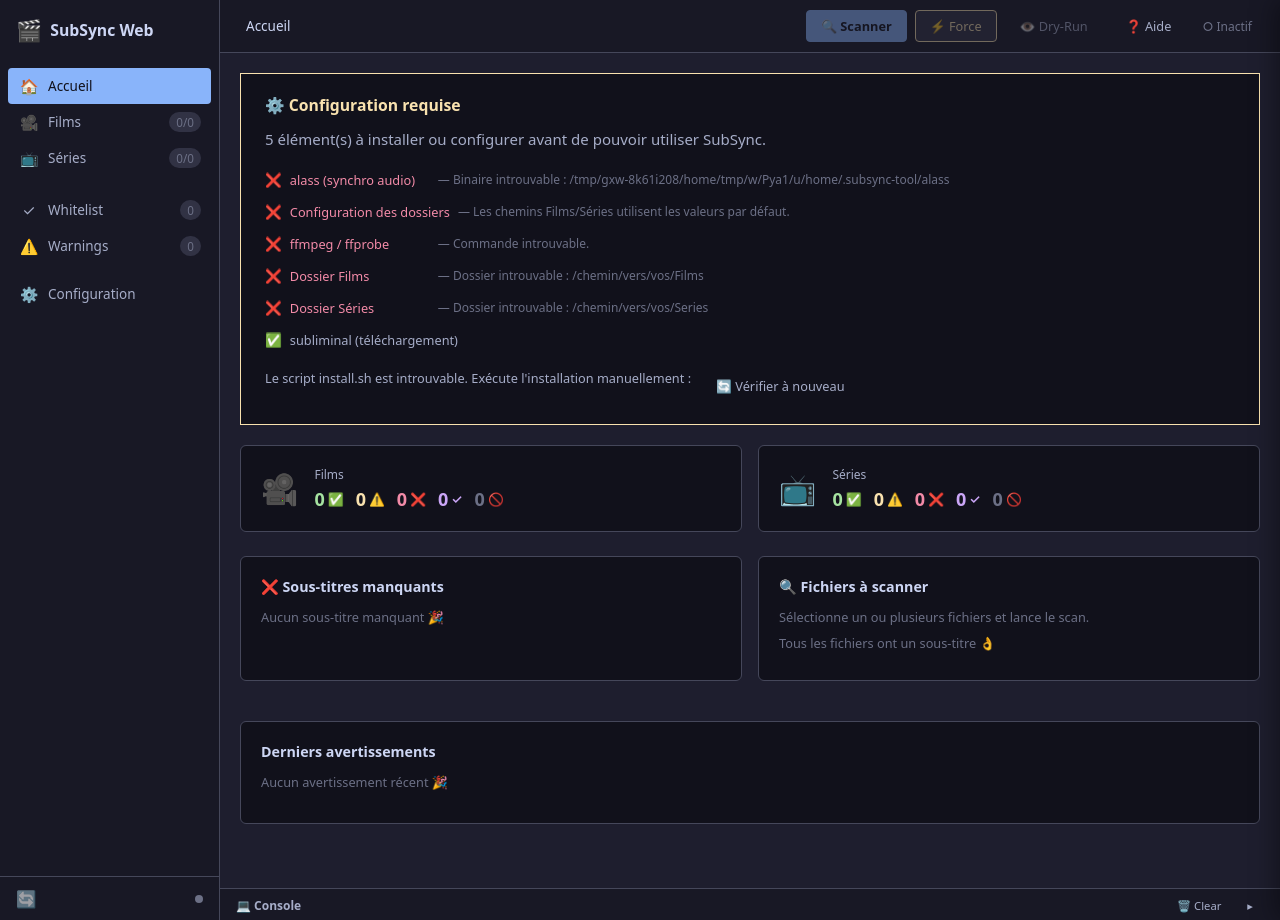
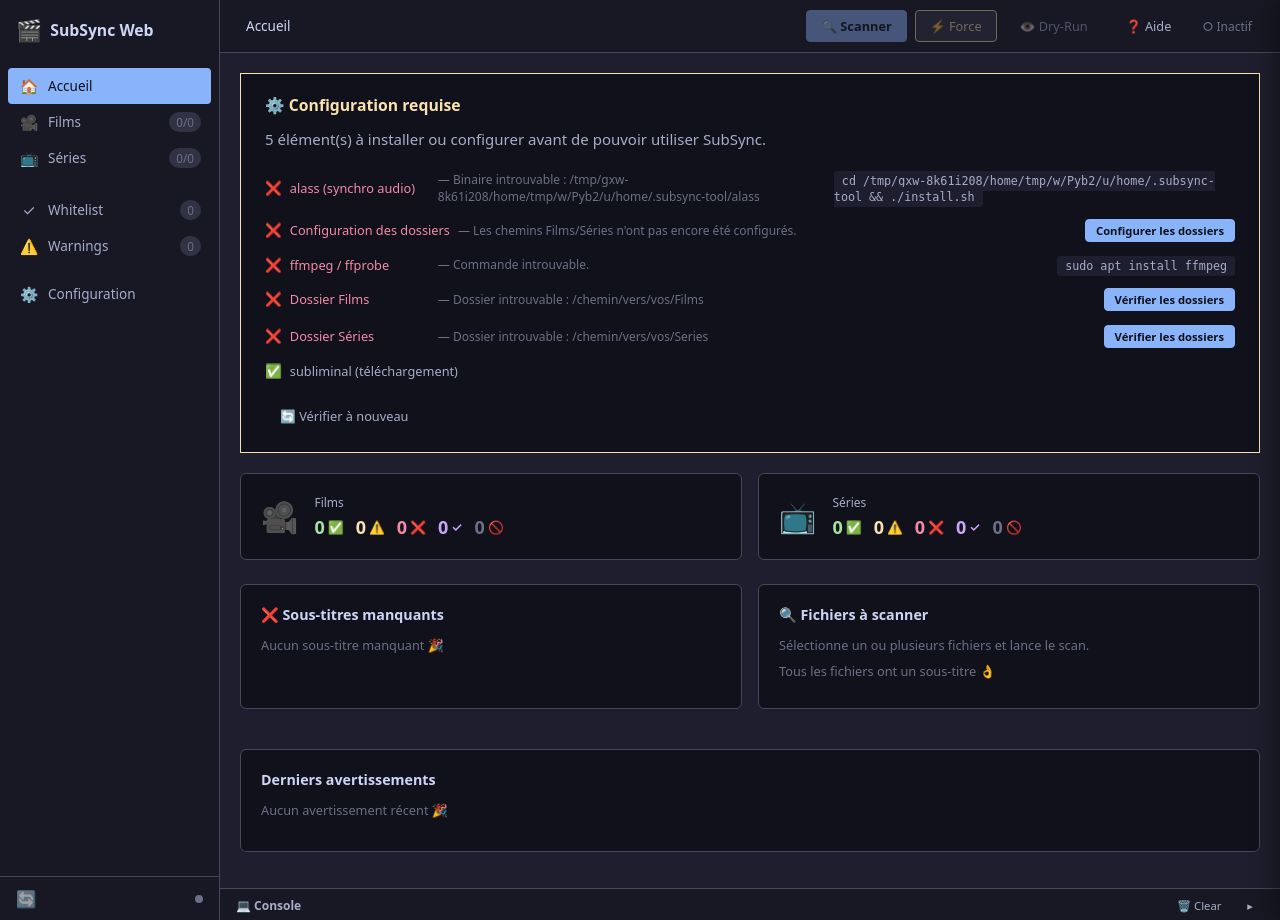
Before and after one commit to brsjrn/subsync, a Flask app: page / in a window 1280 px wide. Run offline with Flask 3, Linux system fonts and the light colour scheme; data that the repository does not hold is empty.

Commit message:
refactor: replace setup install button with targeted actions
- Remove /api/setup/install endpoint (useless: server already running = deps ok)
- Setup banner now shows specific fix per issue:
  - missing tools (alass, ffmpeg, subliminal) → terminal command to copy-paste
  - bad config/missing folders → button linking to config page
- Clean up JobManager script parameter (no longer needed)

```diff
--- a/web/server.py
+++ b/web/server.py
@@ -152,11 +152,10 @@ class JobManager:
                 return None
             return dict(self._job)
 
-    def start(self, path: str | list[str], mode: str, script: str = None) -> str:
+    def start(self, path: str | list[str], mode: str) -> str:
         """
-        Lance une commande.
+        Lance une commande subsync.
         Accepte un chemin unique (str) ou une liste de chemins (list[str]).
-        Par défaut, lance subsync.sh. Si 'script' est fourni, exécute ce script à la place.
         Retourne le job_id.
         Lève RuntimeError si un job est déjà en cours.
         """
@@ -169,32 +168,25 @@ class JobManager:
                 raise RuntimeError('Un job est déjà en cours')
 
             job_id = str(uuid.uuid4())[:8]
+            script = os.path.join(SUBSYNC_HOME, 'subsync.sh')
 
-            # Déterminer le script à exécuter
-            if script:
-                cmd = [script]
-                # Passer les chemins en arguments
-                if isinstance(path, str):
-                    cmd.append(path)
-                else:
-                    cmd.extend(path)
+            # Normaliser en liste
+            if isinstance(path, str):
+                paths = [path]
             else:
-                script = os.path.join(SUBSYNC_HOME, 'subsync.sh')
-                if isinstance(path, str):
-                    paths = [path]
-                else:
-                    paths = list(path)
-                cmd = [script]
-                if mode == 'force':
-                    cmd.append('--force')
-                elif mode == 'dry-run':
-                    cmd.append('--dry-run')
-                cmd.extend(paths)
+                paths = list(path)
+
+            cmd = [script]
+            if mode == 'force':
+                cmd.append('--force')
+            elif mode == 'dry-run':
+                cmd.append('--dry-run')
+            cmd.extend(paths)
 
             self._job = {
                 'job_id': job_id,
                 'command': ' '.join(cmd),
-                'path': path if isinstance(path, str) else f'{len(path)} fichiers',
+                'path': paths[0] if len(paths) == 1 else f'{len(paths)} fichiers',
                 'mode': mode,
                 'started_at': time.strftime('%H:%M:%S'),
                 'status': 'running',
@@ -615,7 +607,9 @@ def api_setup_check():
         'ok': os.path.isfile(alass_path) and os.access(alass_path, os.X_OK),
         'label': 'alass (synchro audio)',
         'detail': '',
-        'fix': f'Téléchargé automatiquement par l\'installation.'
+        'action': 'terminal',
+        'fix': f'cd {SUBSYNC_HOME} && ./install.sh',
+        'fix_label': 'Commande à exécuter dans le terminal',
     }
     if not checks['alass']['ok']:
         checks['alass']['detail'] = f'Binaire introuvable : {alass_path}'
@@ -623,36 +617,32 @@ def api_setup_check():
     # --- ffmpeg ---
     try:
         result = subprocess.run(['ffprobe', '-version'], capture_output=True, timeout=5)
-        checks['ffmpeg'] = {
-            'ok': result.returncode == 0,
-            'label': 'ffmpeg / ffprobe',
-            'detail': '',
-            'fix': 'sudo apt install ffmpeg'
-        }
+        ok = result.returncode == 0
     except (FileNotFoundError, subprocess.TimeoutExpired):
-        checks['ffmpeg'] = {
-            'ok': False,
-            'label': 'ffmpeg / ffprobe',
-            'detail': 'Commande introuvable.',
-            'fix': 'sudo apt install ffmpeg'
-        }
+        ok = False
+    checks['ffmpeg'] = {
+        'ok': ok,
+        'label': 'ffmpeg / ffprobe',
+        'detail': '' if ok else 'Commande introuvable.',
+        'action': 'terminal',
+        'fix': 'sudo apt install ffmpeg',
+        'fix_label': 'Commande à exécuter dans le terminal',
+    }
 
     # --- subliminal ---
     try:
         import subliminal
-        checks['subliminal'] = {
-            'ok': True,
-            'label': 'subliminal (téléchargement)',
-            'detail': '',
-            'fix': 'pip install subliminal'
-        }
+        ok_subliminal = True
     except ImportError:
-        checks['subliminal'] = {
-            'ok': False,
-            'label': 'subliminal (téléchargement)',
-            'detail': 'Module Python introuvable.',
-            'fix': 'pip install subliminal'
-        }
+        ok_subliminal = False
+    checks['subliminal'] = {
+        'ok': ok_subliminal,
+        'label': 'subliminal (téléchargement)',
+        'detail': '' if ok_subliminal else 'Module Python introuvable.',
+        'action': 'terminal',
+        'fix': 'pip install subliminal',
+        'fix_label': 'Commande à exécuter dans le terminal',
+    }
 
     # --- config ---
     films_path = config.get('films_path', '')
@@ -665,8 +655,10 @@ def api_setup_check():
     checks['config'] = {
         'ok': config_ok,
         'label': 'Configuration des dossiers',
-        'detail': '' if config_ok else 'Les chemins Films/Séries utilisent les valeurs par défaut.',
-        'fix': 'Configurer dans la page ⚙️ Configuration'
+        'detail': '' if config_ok else 'Les chemins Films/Séries n\'ont pas encore été configurés.',
+        'action': 'page',
+        'fix': 'config',
+        'fix_label': 'Configurer les dossiers',
     }
 
     # --- media folders ---
@@ -678,7 +670,9 @@ def api_setup_check():
             'ok': ok,
             'label': label,
             'detail': '' if ok else f'Dossier introuvable : {path}',
-            'fix': f'Vérifier le chemin dans ⚙️ Configuration'
+            'action': 'page',
+            'fix': 'config',
+            'fix_label': 'Vérifier les dossiers',
         }
 
     all_ok = all(c['ok'] for c in checks.values())
@@ -686,27 +680,7 @@ def api_setup_check():
     return jsonify({
         'ready': all_ok,
         'checks': checks,
-        'install_available': os.path.isfile(os.path.join(SUBSYNC_HOME, 'install.sh')),
     })
-
-
-@app.route('/api/setup/install', methods=['POST'])
-def api_setup_install():
-    """Lance le script d'installation (via le système de jobs)."""
-    install_script = os.path.join(SUBSYNC_HOME, 'install.sh')
-    if not os.path.isfile(install_script):
-        return jsonify({'error': 'Script install.sh introuvable'}), 400
-
-    try:
-        # Passer le script comme script personnalisé, et le HOME comme path
-        job_id = job_manager.start(SUBSYNC_HOME, 'install', script=install_script)
-        job = job_manager.get_active_job()
-        scanner.clear_cache()
-        return jsonify(job), 200
-    except RuntimeError as e:
-        return jsonify({'error': str(e)}), 409
-    except Exception as e:
-        return jsonify({'error': str(e)}), 500
 
 
 # ---------------------------------------------------------------------------
--- a/web/static/app.js
+++ b/web/static/app.js
@@ -1328,61 +1328,33 @@ function renderSetupBanner() {
   }
 
   const checks = status.checks;
-  const failCount = Object.values(checks).filter(c => !c.ok).length;
+  const failed = Object.entries(checks).filter(([, c]) => !c.ok);
 
   banner.innerHTML = `
     <h3>⚙️ Configuration requise</h3>
-    <p>${failCount} élément(s) à installer ou configurer avant de pouvoir utiliser SubSync.</p>
+    <p>${failed.length} élément(s) à installer ou configurer avant de pouvoir utiliser SubSync.</p>
     <div class="setup-checks">
-      ${Object.entries(checks).map(([key, c]) => `
+      ${Object.entries(checks).map(([, c]) => `
         <div class="setup-check ${c.ok ? 'ok' : 'fail'}">
           <span class="check-icon">${c.ok ? '✅' : '❌'}</span>
           <span class="check-label">${c.label}</span>
           ${c.detail ? `<span class="check-detail">— ${c.detail}</span>` : ''}
+          ${!c.ok ? `
+            <span class="check-fix">
+              ${c.action === 'page'
+                ? `<button class="btn btn-sm btn-primary" onclick="${c.fix === 'config' ? "navigate('config')" : ''}">${c.fix_label}</button>`
+                : `<code>${escapeHtml(c.fix)}</code>`
+              }
+            </span>
+          ` : ''}
         </div>
       `).join('')}
     </div>
     <div class="setup-actions">
-      ${status.install_available ? `
-        <button class="btn btn-primary" id="btn-setup-install" onclick="runSetupInstall()">
-          🔧 Lancer l'installation automatique
-        </button>
-      ` : `
-        <p class="muted">Le script install.sh est introuvable. Exécute l'installation manuellement :</p>
-      `}
       <button class="btn btn-ghost" onclick="checkSetup()">🔄 Vérifier à nouveau</button>
     </div>
   `;
 }
 
-async function runSetupInstall() {
-  const btn = $('#btn-setup-install');
-  if (btn) { btn.disabled = true; btn.textContent = '⏳ Installation en cours...'; }
-
-  // Ouvrir la console si elle est fermée
-  if ($('#console').classList.contains('console-collapsed')) {
-    toggleConsole();
-  }
-
-  try {
-    const resp = await fetch('/api/setup/install', { method: 'POST' });
-    const data = await resp.json();
-    if (!resp.ok) {
-      console.error('Erreur installation :', data.error);
-      if (btn) { btn.disabled = false; btn.textContent = '🔧 Lancer l\'installation automatique'; }
-      return;
-    }
-
-    // Streamer les logs
-    STATE.currentJobId = data.job_id;
-    STATE.jobRunning = true;
-    updateJobIndicator();
-    openSSE(data.job_id);
-  } catch (err) {
-    console.error('Erreur réseau :', err);
-    if (btn) { btn.disabled = false; btn.textContent = '🔧 Lancer l\'installation automatique'; }
-  }
-}
-
 // Start
 document.addEventListener('DOMContentLoaded', init);
--- a/web/static/style.css
+++ b/web/static/style.css
@@ -1027,6 +1027,21 @@ body {
 .setup-check.fail .check-icon { color: var(--error); }
 .setup-check.fail .check-label { color: var(--error); }
 
+.setup-check .check-fix {
+  margin-left: auto;
+  font-size: 0.78rem;
+}
+
+.setup-check .check-fix code {
+  background: var(--bg-base);
+  padding: 3px 8px;
+  border-radius: 3px;
+  font-family: var(--font-mono);
+  color: var(--text-secondary);
+  font-size: 0.78rem;
+  user-select: all;
+}
+
 .setup-actions {
   display: flex;
   gap: 10px;
```
Also changed, not shown: docs/DEVELOPMENT.md (+10 -17 lines).
